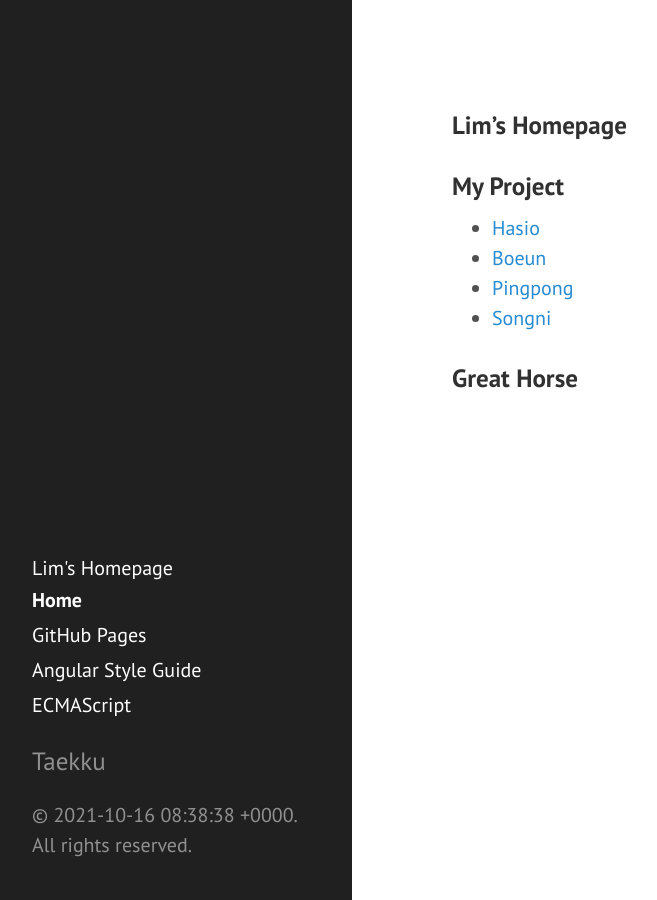
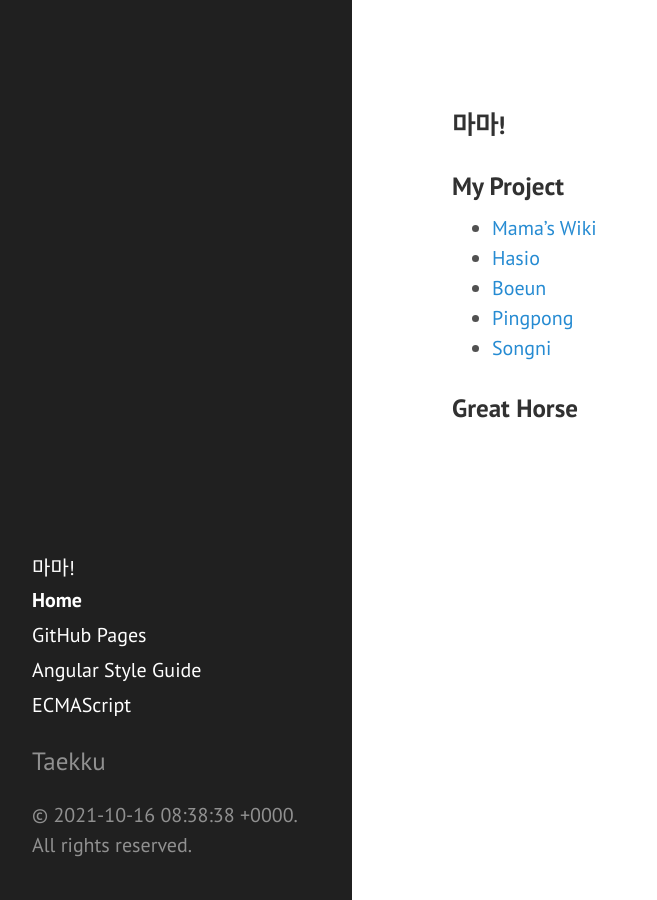
Before and after one commit to taekku/taekku.github.io, a Jekyll site: the page built from index.md, in a window 1280 px wide. Shown: the whole page, without its empty margins (8-665 px from the left). Built offline with Jekyll 4.4.1, drawn with Linux system fonts in a browser that asks for light colours.

Commit message:
Hello mama's wiki

```diff
--- a/_config.yml
+++ b/_config.yml
@@ -10,7 +10,7 @@ highlighter:      rouge
 permalink:        pretty
 
 # Setup
-title:            Lim's Homepage
+title:            마마!
 # 자신의 blog title.
 tagline:          My Home(Mama)
 description:      Lim Taekgu
--- a/index.md
+++ b/index.md
@@ -5,6 +5,7 @@ title: Home
 ###  {{ site.title }}
 
 ### My Project
+- [Mama's Wiki](http://wiki.goldgaram.com/dokuwiki/doku.php?id=home)
 - [Hasio](https://taekku.github.io/hasio)
 - [Boeun](https://taekku.github.io/boeun)
 - [Pingpong](https://taekku.github.io/pingpong)
```
